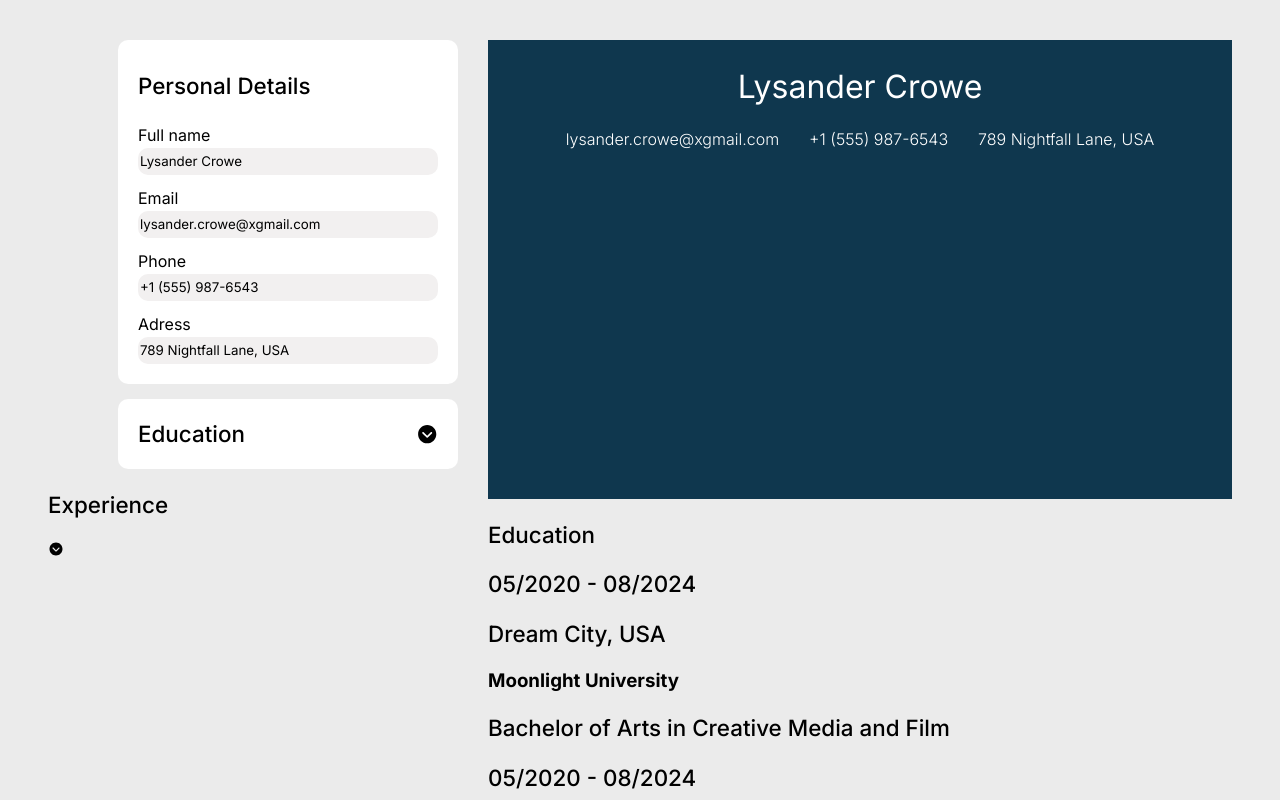
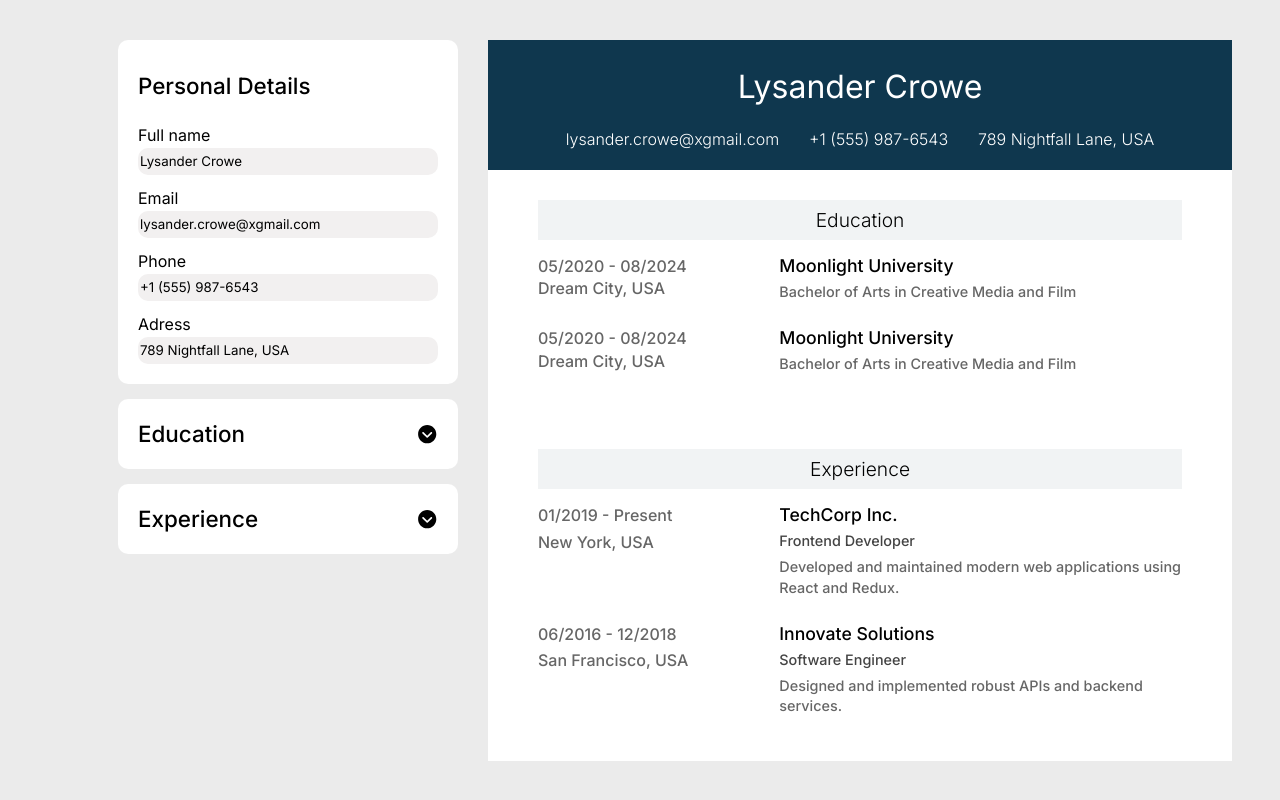
Before and after one commit to onurdemirk/cv-application, a React (Vite) app: page / in a window 1280 px wide. Shown: the top 800 px of the page. Built offline with nearby package versions, Linux system fonts and the light colour scheme.

Commit message:
improve UX design for better CV layout

```diff
--- a/src/styles/styles.css
+++ b/src/styles/styles.css
@@ -125,13 +125,18 @@ p {
 
 /* END - EDUCATION DIV */
 
-/* CV */
+/* CV HEADER */
+
+.cv-section {
+  display: flex;
+  flex-direction: column;
+}
 
 .cv-header {
   display: flex;
   flex-direction: column;
   background-color: #0f374e;
-  height: 40%;
+  height: 130px;
   padding: 0;
   margin: 0;
 }
@@ -159,4 +164,215 @@ p {
   font-weight: 300;
 }
 
-/* END - CV */
+/* END - CV HEADER */
+
+/* CV EDUCATION */
+
+.cv-second-part {
+  margin: 0;
+  background-color: white;
+  padding-bottom: 20px;
+}
+
+.cv-second-part-title {
+  margin: 30px 50px 15px 50px;
+  padding: 8px 0;
+  background-color: #f1f3f4;
+  text-align: center;
+  font-weight: 300;
+  font-size: 1.2rem;
+}
+
+.cv-edu-details {
+  margin: 10px 50px;
+  font-size: 1rem;
+}
+
+.cv-edu-item {
+  display: grid;
+  grid-template-columns: 1fr 2fr;
+  gap: 40px;
+  margin-bottom: 25px;
+  align-items: start;
+}
+
+.cv-edu-date {
+  font-weight: 400;
+  color: #555;
+  min-width: 120px;
+  display: flex;
+  flex-direction: column;
+  gap: 4px;
+}
+
+.cv-edu-date p {
+  margin: 0;
+  font-size: 1rem;
+  line-height: 1.4;
+  color: #666;
+}
+
+.cv-edu-info {
+  display: flex;
+  flex-direction: column;
+  gap: 6px;
+}
+
+.cv-edu-info h3 {
+  margin: 0;
+  font-size: 1.1rem;
+  font-weight: 500;
+}
+
+.cv-edu-info p {
+  margin: 0;
+  font-size: 0.9rem;
+  line-height: 1.4;
+  color: #666;
+}
+
+@media (max-width: 768px) {
+  .cv-edu-item {
+    grid-template-columns: 1fr;
+    gap: 10px;
+  }
+}
+
+/* END - CV EDUCATION */
+
+/* CV EXPERIENCE */
+
+.cv-exp-details {
+  margin: 10px 50px;
+  font-size: 1rem;
+}
+
+.cv-exp-item {
+  display: grid;
+  grid-template-columns: 1fr 2fr;
+  gap: 40px;
+  margin-bottom: 25px;
+  align-items: start;
+}
+
+.cv-exp-date {
+  font-weight: 400;
+  color: #555;
+  min-width: 120px;
+  display: flex;
+  flex-direction: column;
+  gap: 4px;
+}
+
+.cv-exp-date p {
+  margin: 0;
+  font-size: 1rem;
+  line-height: 1.4;
+  color: #666;
+}
+
+.cv-exp-info {
+  display: flex;
+  flex-direction: column;
+  gap: 6px;
+}
+
+.cv-exp-info h3 {
+  margin: 0;
+  font-size: 1.1rem;
+  font-weight: 500;
+}
+
+.position {
+  margin: 0;
+  font-weight: 500;
+  font-size: 0.9rem;
+  line-height: 1.4;
+  color: #444;
+}
+
+.description {
+  margin: 0;
+  color: #666;
+  font-size: 0.9rem;
+  line-height: 1.4;
+}
+
+@media (max-width: 768px) {
+  .cv-exp-item {
+    grid-template-columns: 1fr;
+    gap: 10px;
+  }
+
+  .cv-exp-date {
+    border-bottom: 1px solid #eee;
+    padding-bottom: 10px;
+  }
+}
+
+/* END - CV EXPERIENCE */
+
+/* EXPERIENCE DIV */
+
+.experience-info {
+  display: flex;
+  flex-direction: column;
+  width: 300px;
+  border-radius: 10px;
+  padding: 10px 20px;
+  background-color: white;
+  font-size: 1rem;
+  margin-left: 70px;
+  margin-top: 15px;
+}
+
+.exp-title {
+  display: flex;
+  align-items: center;
+  justify-content: space-between;
+  font-size: 1.4rem;
+  font-weight: 500;
+  height: 50px;
+}
+
+.add-exp-form {
+  display: flex;
+  flex-direction: column;
+  gap: 3px;
+  font-family: "Inter", sans-serif;
+  margin-top: 10px;
+}
+
+.add-exp-form > input {
+  font-family: "Inter", sans-serif;
+  margin-bottom: 10px;
+  border-radius: 10px;
+  border: 0px;
+  height: 25px;
+  background-color: #f2f0f0;
+}
+
+.add-exp-form .icons {
+  width: 25px;
+  height: auto;
+}
+
+.add-exp-form .buttons {
+  display: flex;
+  justify-content: end;
+  align-items: center;
+}
+
+.addexp-button {
+  display: flex;
+  align-items: center;
+  justify-content: center;
+  margin-top: 10px;
+}
+
+.addexp-button > * {
+  width: 30px;
+  height: auto;
+}
+
+/* END -  EXPERIENCE DIV */
```
